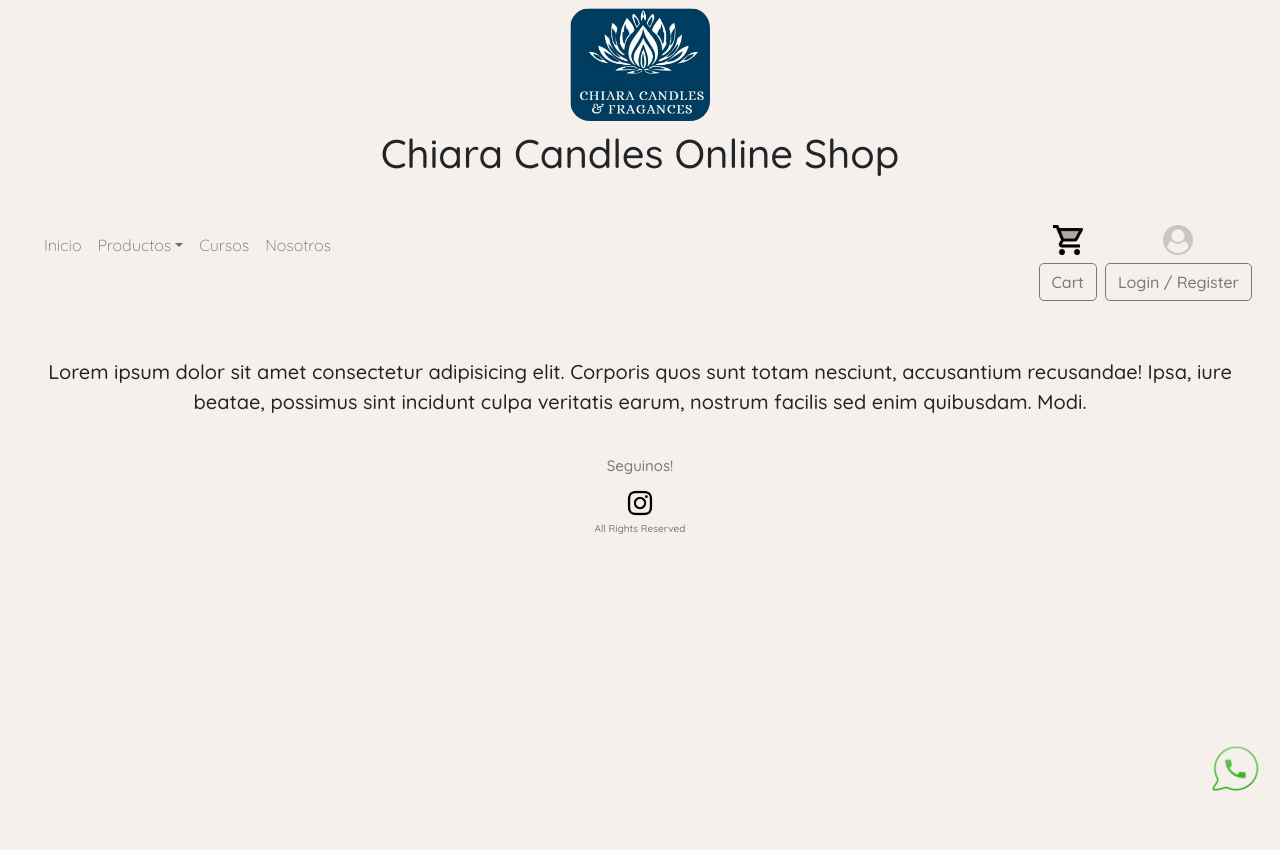
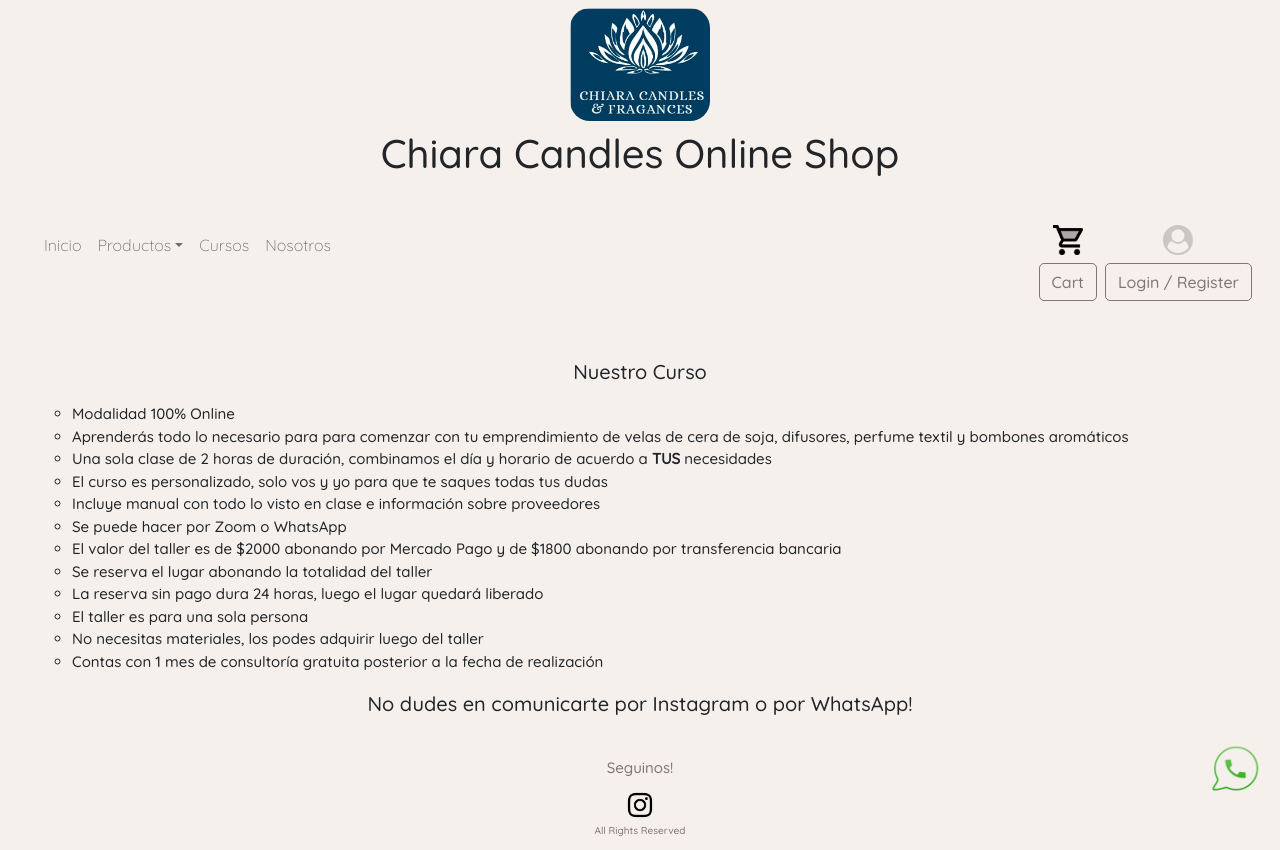
Before and after one commit to diegopera/chiara_candles, a website: page cursos.html in a window 1280 px wide. Before the commit the page ends 800 px from the top, so only its background shows below. Drawn offline with nearby package versions, Linux system fonts and the light colour scheme.

Commit message:
Modificacion de HTML Cursos

```diff
--- a/css/style.css
+++ b/css/style.css
@@ -219,6 +219,11 @@
   font-weight: bolder;
   margin: 2em 2em 2em 2em;
 }
+.cursos-container-box ul li {
+  font-size: 15px;
+  list-style-type: circle;
+  text-align: left;
+}
 
 /* Definicion de Variable */
 /* Extenciones */
--- a/cursos.html
+++ b/cursos.html
@@ -87,8 +87,30 @@
 
     <!-- Inicio Zona Personalizada por HTML -->
 
-    <p class="cursos-container-box">Lorem ipsum dolor sit amet consectetur adipisicing elit. Corporis quos sunt totam nesciunt, accusantium recusandae!
-        Ipsa, iure beatae, possimus sint incidunt culpa veritatis earum, nostrum facilis sed enim quibusdam. Modi.</p>
+    <section class="cursos-container-box">
+      <div>
+        <p>Nuestro Curso</p>
+      </div>
+      <div>
+        <ul>
+          <li>Modalidad 100% Online</li>
+          <li>Aprenderás todo lo necesario para para comenzar con tu emprendimiento de velas de cera de soja, difusores, perfume textil y bombones aromáticos</li>
+          <li>Una sola clase de 2 horas de duración, combinamos el día y horario de acuerdo a <b>TUS</b> necesidades</li>
+          <li>El curso es personalizado, solo vos y yo para que te saques todas tus dudas</li>
+          <li>Incluye manual con todo lo visto en clase e información sobre proveedores</li>
+          <li>Se puede hacer por Zoom o WhatsApp</li>
+          <li>El valor del taller es de $2000 abonando por Mercado Pago y de $1800 abonando por transferencia bancaria</li>
+          <li>Se reserva el lugar abonando la totalidad del taller</li>
+          <li>La reserva sin pago dura 24 horas, luego el lugar quedará liberado</li>
+          <li>El taller es para una sola persona</li>
+          <li>No necesitas materiales, los podes adquirir luego del taller</li>
+          <li>Contas con 1 mes de consultoría gratuita posterior a la fecha de realización</li>
+        </ul>
+      </div>
+      <div>
+        <p>No dudes en comunicarte por Instagram o por WhatsApp!</p>
+      </div>
+    </section>
 
     <!-- Fin Zona Personalizada -->
 
```
Also changed, not shown: 1 other file.
